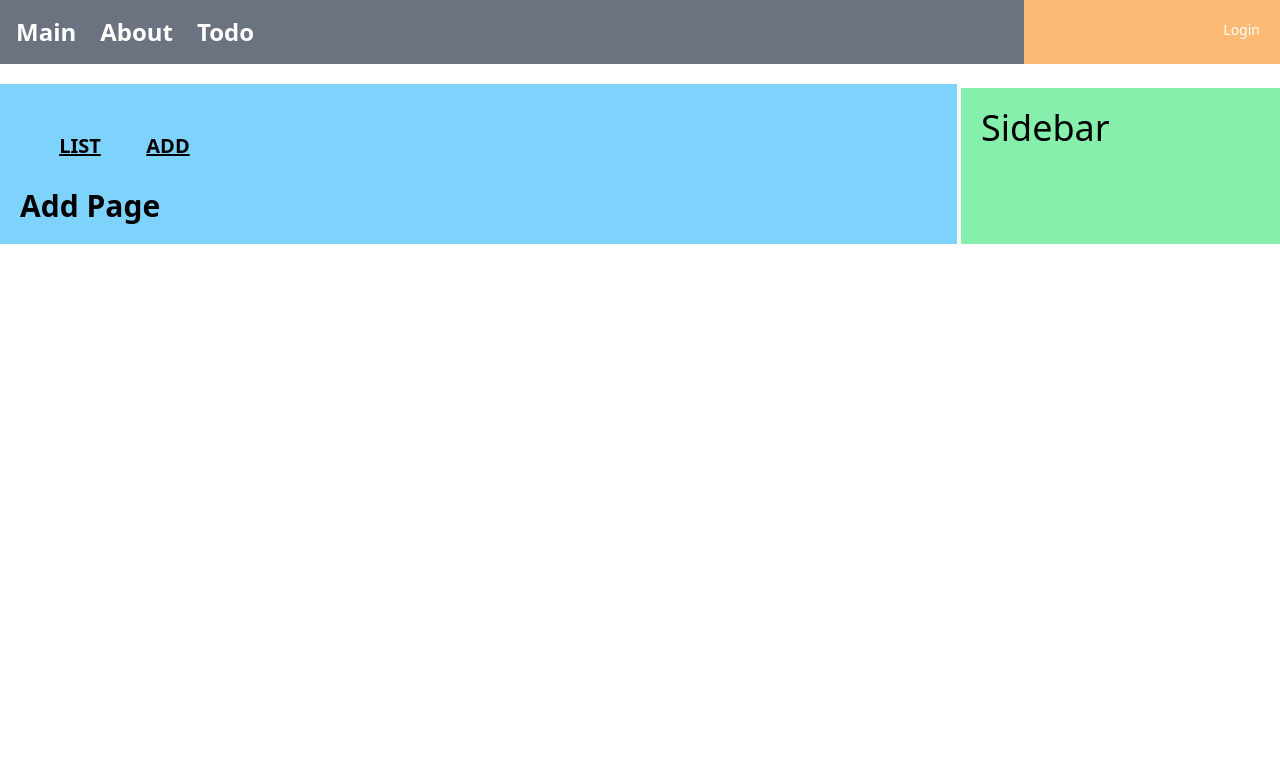
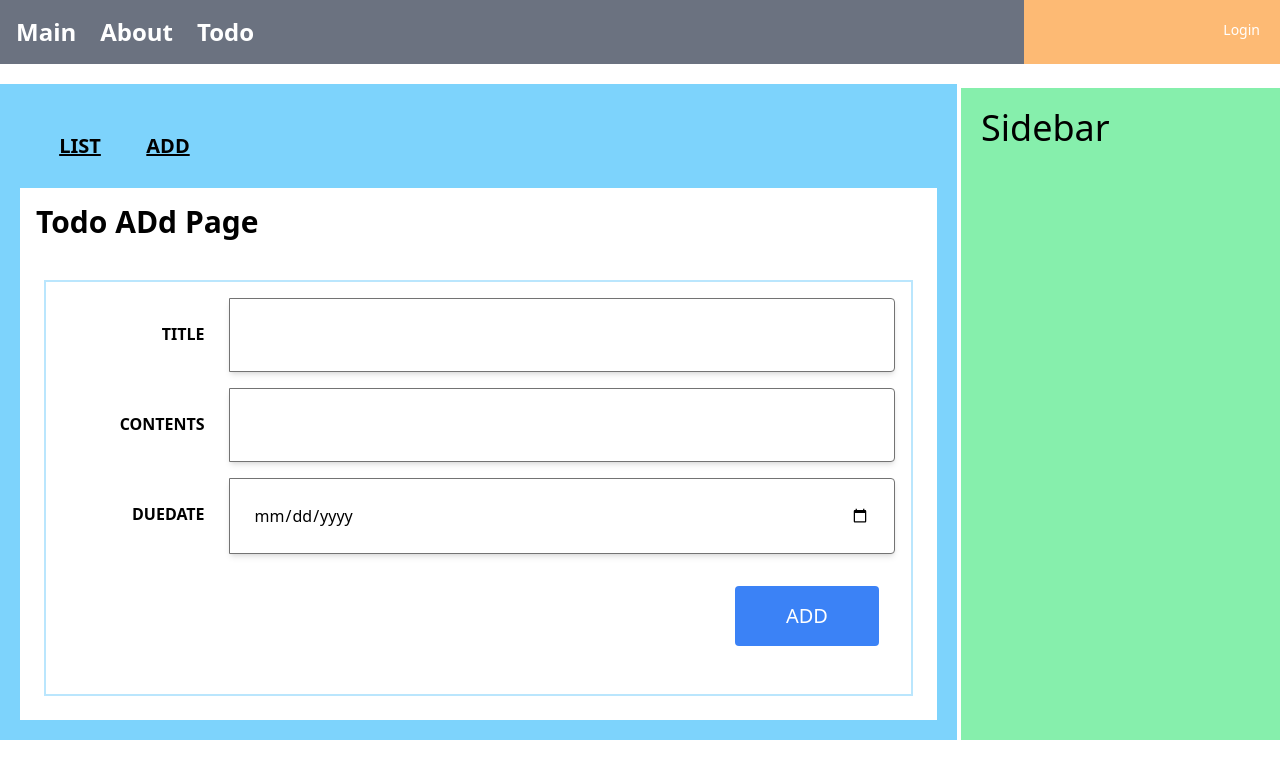
Before and after one commit to ssooya90/mall, a React (Create React App) app: page /todo/list in a window 1280 px wide. Both pictures are taken after a click on the element "ADD". Shown: the top 778 px of the page. Built offline with nearby package versions, Linux system fonts and the light colour scheme; no server answers.

Commit message:
react component paging 개발

```diff
--- a/src/api/todoApi.js
+++ b/src/api/todoApi.js
@@ -26,3 +26,10 @@ export const getList = async (pageParam) => {
 	return res.data
 
 }
+
+export const postAdd = async (todoObj) => {
+
+	const res = await axios.post(`${prefix}/`, todoObj);
+
+	return res.data
+}
--- a/src/components/todo/ListComponent.js
+++ b/src/components/todo/ListComponent.js
@@ -19,7 +19,7 @@ const initState = {
 
 const ListComponent = (props) => {
 
-	const {page, size, refresh, moveToList} = useCustomMove()
+	const {page, size, refresh, moveToList, moveToRead} = useCustomMove()
 
 	const [serverData, setServerData] = useState(initState);
 
@@ -46,6 +46,7 @@ const ListComponent = (props) => {
 							<div
 									key={todo.tno}
 									className={"w-full min-w-[400px] p-2 m-2 rounded shadow-md"}
+									onClick={() => moveToRead(todo.tno)}
 							>
 
 
--- /dev/null
+++ b/src/components/todo/addComponent.js
@@ -0,0 +1,61 @@
+import React, {useState} from 'react';
+
+
+const initState = {
+	title : '',
+	content : '',
+	dueDate: ''
+}
+
+function AddComponent(props) {
+
+	const [todo, setTodo] = useState({...initState}); // 새로 만들어서 처리?
+
+	const handleChangeTodo = (e) => {
+		// todo[title] // 동적처리
+
+		console.log(e.target.name, e.target.value);
+		todo[e.target.name] = e.target.value;
+
+		setTodo({...todo});
+	}
+
+	const handleClickAdd = () => {
+		console.log(todo)
+	}
+
+	return (
+			<div className = "border-2 border-sky-200 mt-10 m-2 p-4">
+				<div className="flex justify-center">
+					<div className="relative mb-4 flex w-full flex-wrap items-stretch">
+						<div className="w-1/5 p-6 text-right font-bold">TITLE</div>
+						<input className="w-4/5 p-6 rounded-r border border-solid border-neutral-500 shadow-md"
+						       name="title" type={'text'} value={todo.title} onChange={handleChangeTodo}></input>
+					</div>
+				</div>
+				<div className="flex justify-center">
+					<div className="relative mb-4 flex w-full flex-wrap items-stretch">
+						<div className="w-1/5 p-6 text-right font-bold">CONTENTS</div>
+						<input className="w-4/5 p-6 rounded-r border border-solid border-neutral-500 shadow-md"
+						       name="content" type={'text'} value={todo.content} onChange={handleChangeTodo}></input>
+					</div>
+				</div>
+				<div className="flex justify-center">
+					<div className="relative mb-4 flex w-full flex-wrap items-stretch">
+						<div className="w-1/5 p-6 text-right font-bold">DUEDATE</div>
+						<input className="w-4/5 p-6 rounded-r border border-solid border-neutral-500 shadow-md"
+						       name="dueDate" type={'date'} value={todo.dueDate} onChange={handleChangeTodo}></input>
+					</div>
+				</div>
+				<div className="flex justify-end">
+					<div className="relative mb-4 flex p-4 flex-wrap items-stretch">
+						<button type="button"
+						        onClick={handleClickAdd}
+						        className="rounded p-4 w-36 bg-blue-500 text-xl text-white" > ADD </button>
+					</div>
+				</div>
+			</div>
+	);
+}
+
+export default AddComponent;
--- a/src/hooks/useCustomMove.js
+++ b/src/hooks/useCustomMove.js
@@ -56,7 +56,16 @@ const useCustomMove = () => {
 
 	}
 
-	return {moveToList, moveToModify, page, size, refresh}
+	const moveToRead = (num) => {
+
+		navigate({
+			pathname : `../read/${num}`,
+			search : queryDefault
+		})
+
+	}
+
+	return {moveToList, moveToModify, moveToRead, page, size, refresh}
 }
 
 export default useCustomMove
--- a/src/pages/todo/AddPage.js
+++ b/src/pages/todo/AddPage.js
@@ -1,10 +1,16 @@
 import React from 'react';
+import AddComponent from "../../components/todo/addComponent";
 
 function AddPage(props) {
 
 	return (
-			<div className={'text-3xl font-extrabold'}>
-				Add Page
+			<div className={"p-4 w-full bg-white"}>
+				<div className={'text-3xl font-extrabold'}>
+					Todo ADd Page
+				</div>
+
+				<AddComponent/>
+
 			</div>
 	);
 }
```
